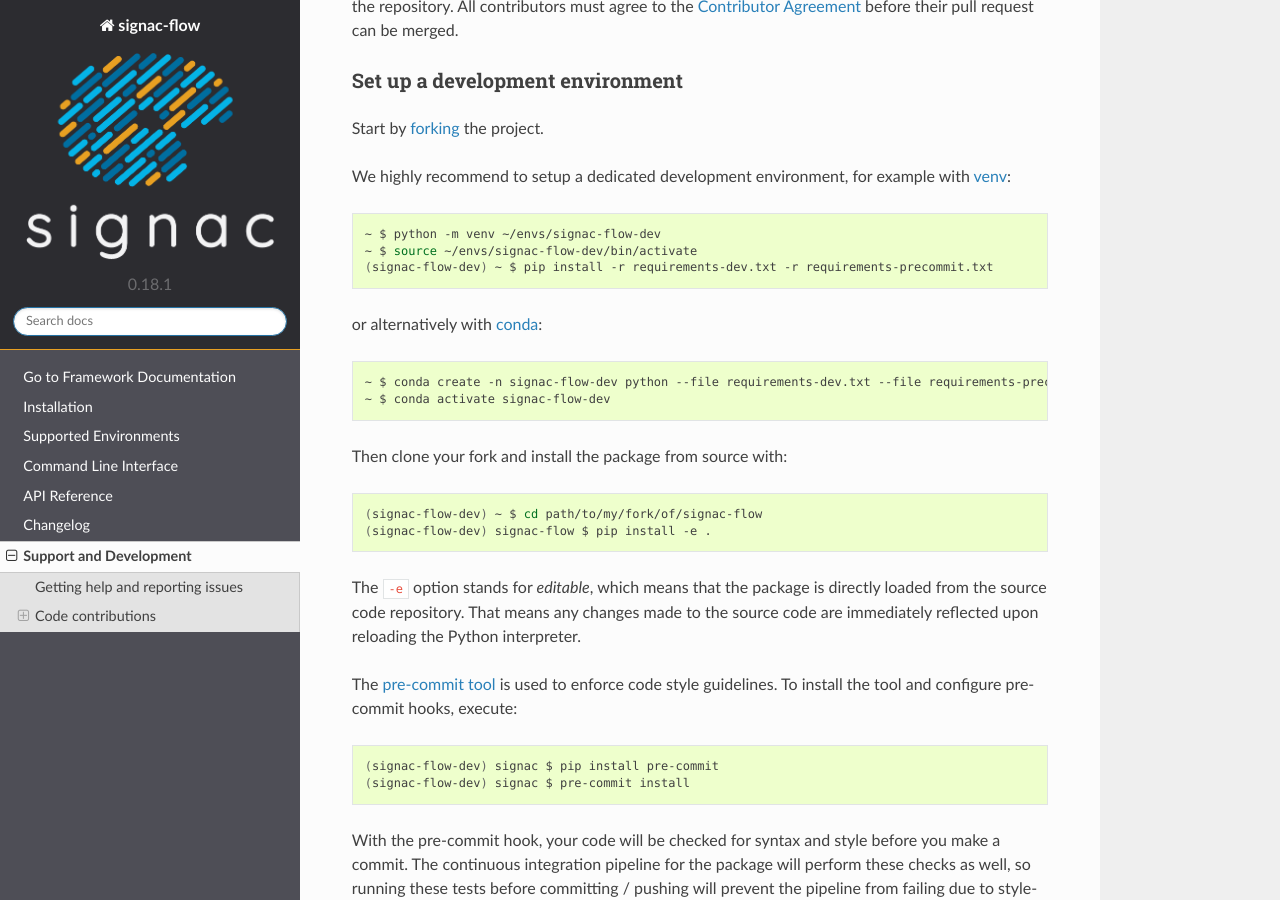
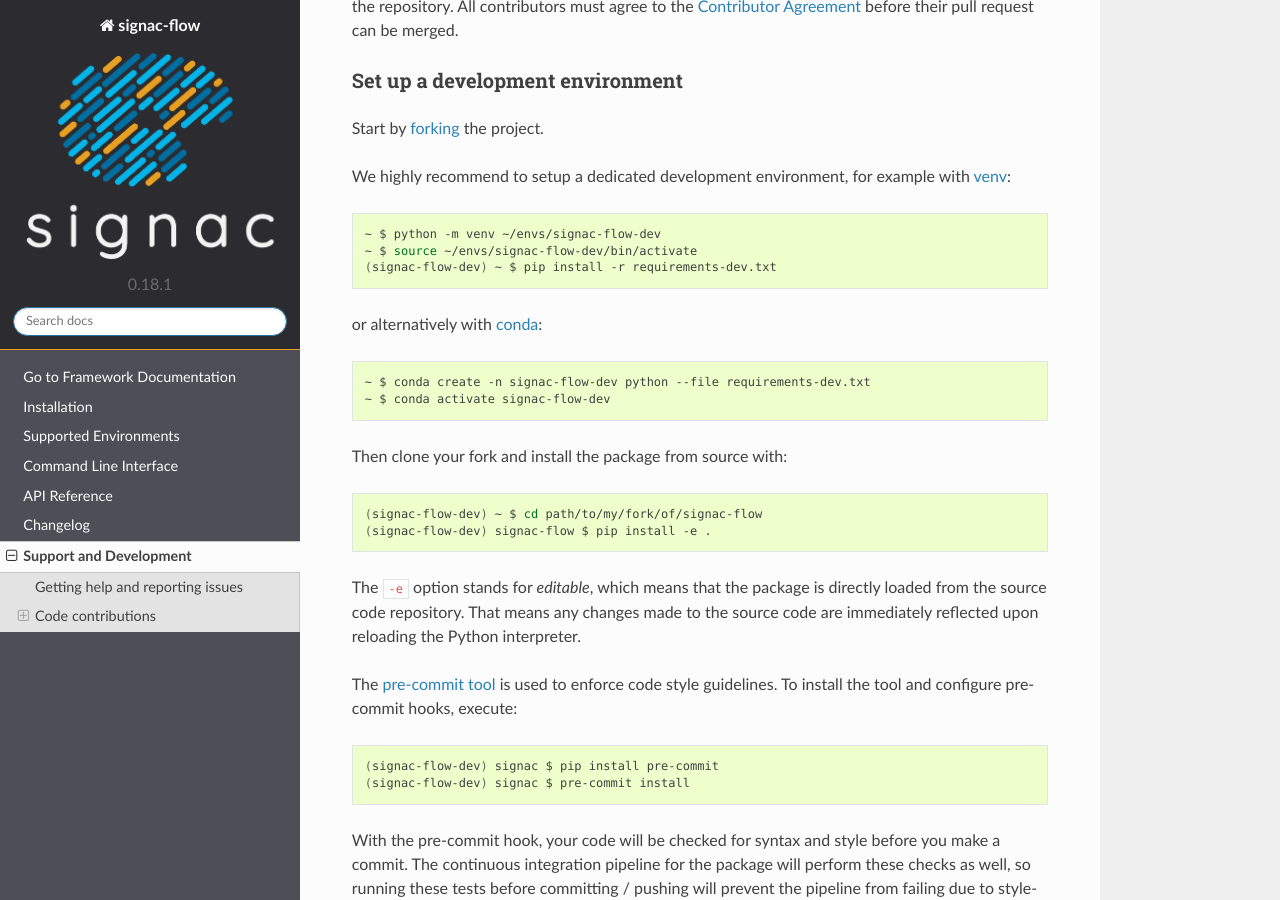
Before and after one commit to glotzerlab/signac-flow, a Sphinx documentation site: the page built from doc/support.rst, in a window 1280 px wide and 900 px high, scrolled down 541 px. Built offline with Sphinx 7.4.7 and the Read the Docs theme 2.0.0, drawn with Linux system fonts in a browser that asks for light colours.

Commit message:
Removed pre-commit.txt

```diff
--- a/doc/support.rst
+++ b/doc/support.rst
@@ -35,13 +35,13 @@ for example with `venv <https://docs.python.org/3/library/venv.html>`_:
 
     ~ $ python -m venv ~/envs/signac-flow-dev
     ~ $ source ~/envs/signac-flow-dev/bin/activate
-    (signac-flow-dev) ~ $ pip install -r requirements-dev.txt -r requirements-precommit.txt
+    (signac-flow-dev) ~ $ pip install -r requirements-dev.txt
 
 or alternatively with `conda <https://conda.io/docs/>`_:
 
 .. code-block:: bash
 
-    ~ $ conda create -n signac-flow-dev python --file requirements-dev.txt --file requirements-precommit.txt
+    ~ $ conda create -n signac-flow-dev python --file requirements-dev.txt
     ~ $ conda activate signac-flow-dev
 
 Then clone your fork and install the package from source with:
```
